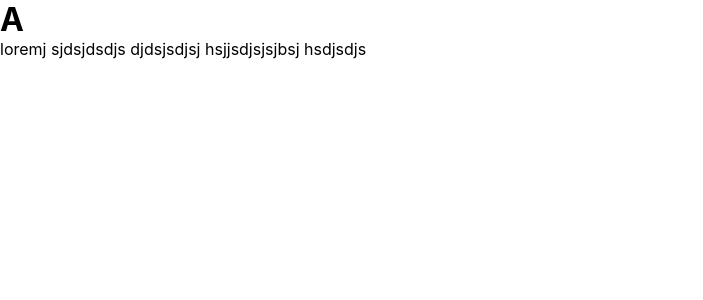
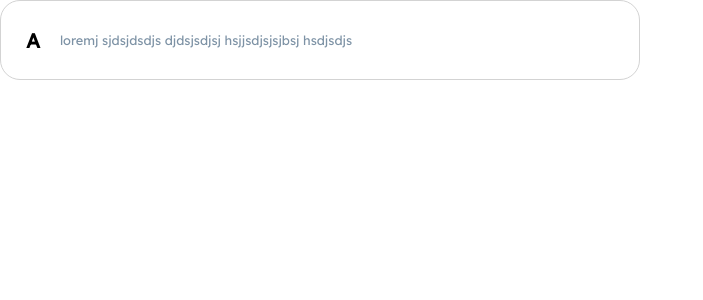
Before and after one commit to ecf123/ecf-fe-prototype, a React (Create React App) app: page /challenge/1 in a window 1280 px wide. Shown: the top 300 px of the page, without its empty margins (0-703 px from the left). Built offline with nearby package versions, Linux system fonts and the light colour scheme; no server answers.

Commit message:
Started styling quiz answer card

```diff
--- a/src/components/QuizAnswerCard/QuizAnswerCard.jsx
+++ b/src/components/QuizAnswerCard/QuizAnswerCard.jsx
@@ -3,9 +3,9 @@ import "./QuizAnswerCard.scss";
 
 const QuizAnswerCard = ({ quizData }) => {
   return (
-    <div>
-      <h1>{quizData[0].A.choice}</h1>
-      <p>{quizData[0].A.answer}</p>
+    <div className="quiz">
+      <h1 className="quiz__question">{quizData[0].A.choice}</h1>
+      <p className="quiz__answer">{quizData[0].A.answer}</p>
     </div>
   );
 };
--- a/src/components/QuizAnswerCard/QuizAnswerCard.scss
+++ b/src/components/QuizAnswerCard/QuizAnswerCard.scss
@@ -0,0 +1,27 @@
+@use "../../assets/sass/variables" as *;
+
+.quiz {
+  display: flex;
+  flex-direction: row;
+  padding: 5px;
+  border: solid 1px lightgray;
+  border-radius: 20px;
+  height: 80px;
+  text-align: center;
+  align-items: center;
+  max-width: 50%;
+
+  &__question {
+    font-family: $primary-font-family;
+    font-size: 20px;
+    color: $black-color;
+    margin-right: 20px;
+    margin-left: 20px;
+  }
+
+  &__answer {
+    font-family: $primary-font-family;
+    font-size: $font-size-extra-small;
+    color: $primary-color-blue-gray;
+  }
+}
```
